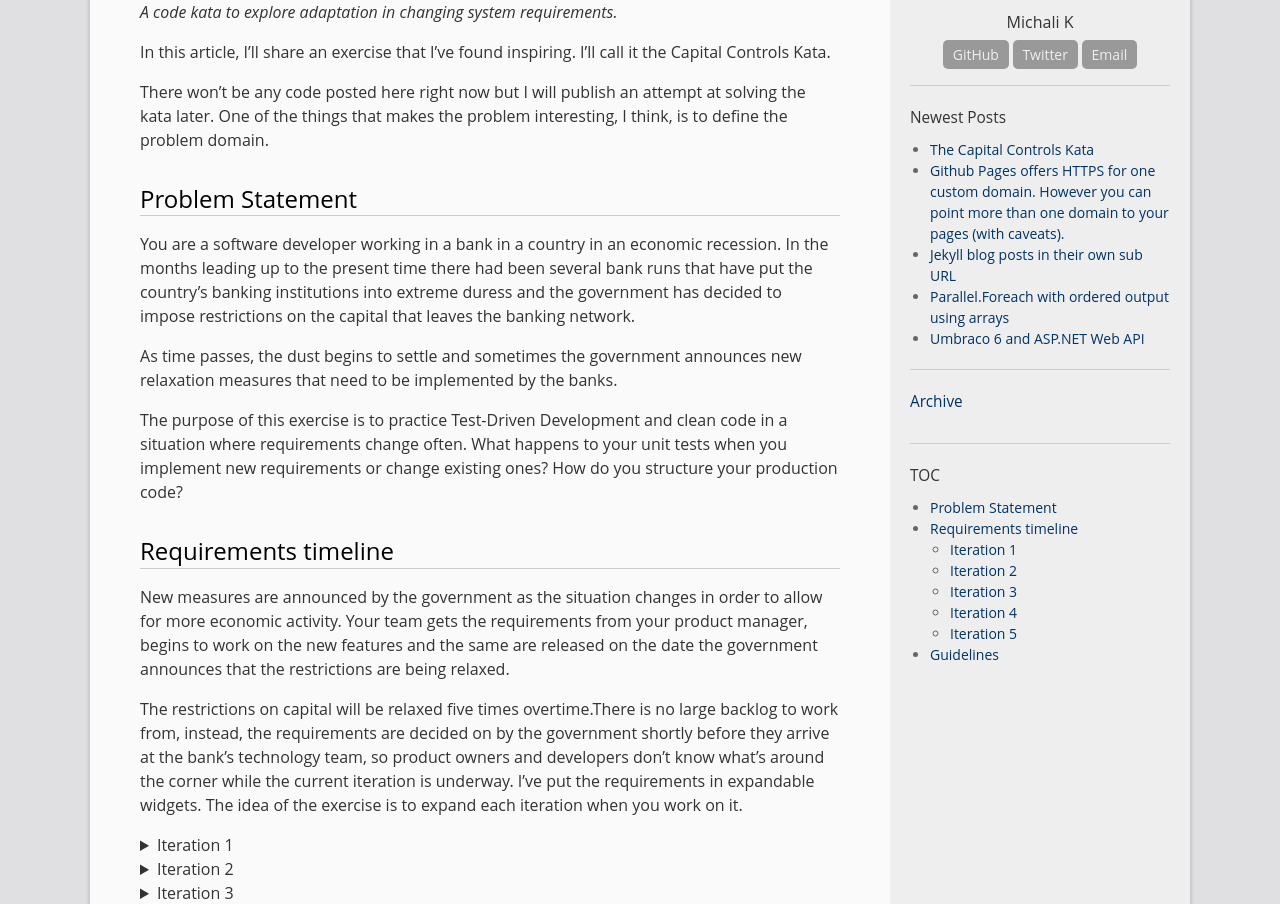
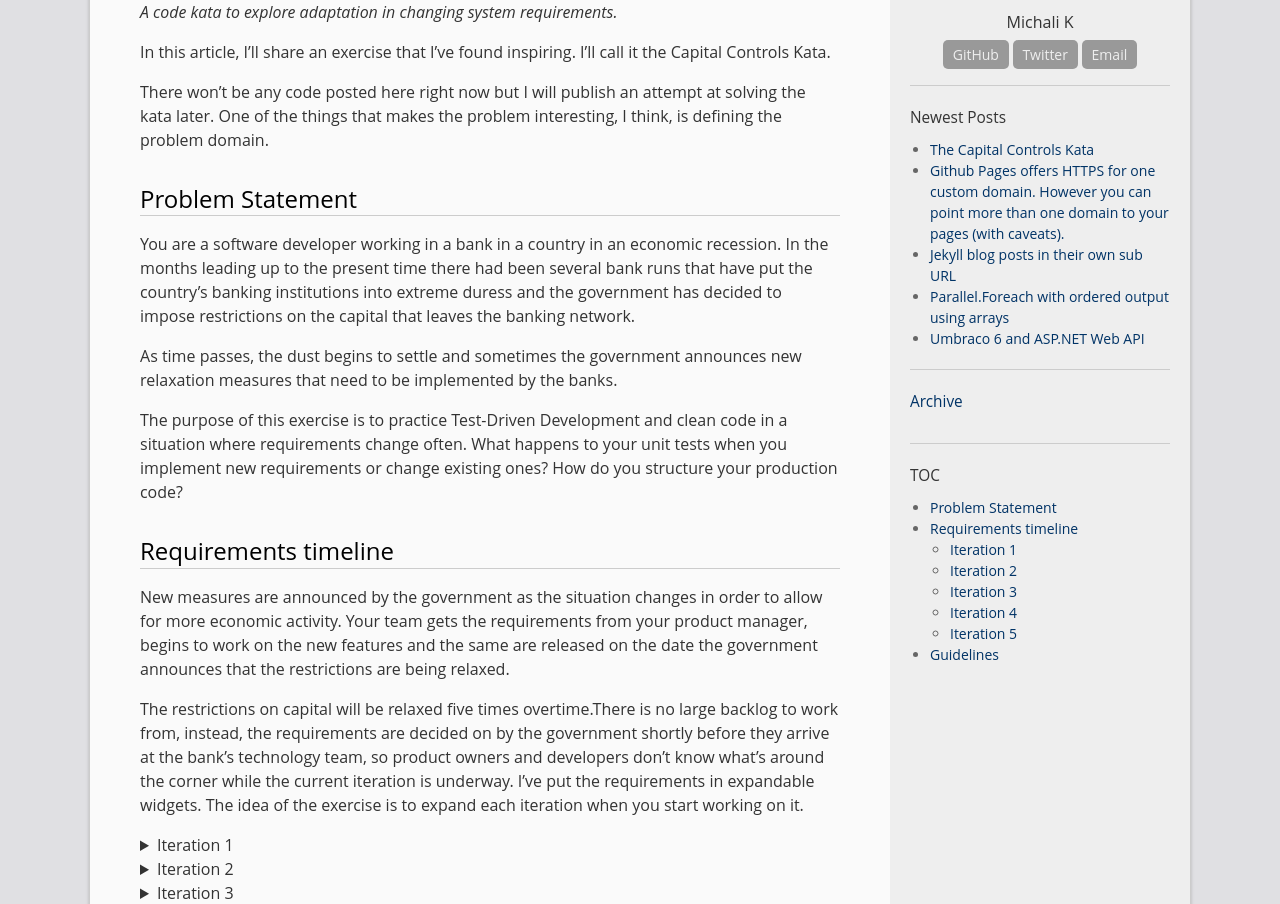
Before and after one commit to michali/blog, a Jekyll site: the page built from _posts/2020-05-02-capital-controls-programming-kata.md, in a window 1280 px wide. Shown: the part 267-1171 px from the top of the page. Built offline with Jekyll 4.4.1, drawn with Linux system fonts in a browser that asks for light colours; comment, search, counter and statistics services are not loaded.

Commit message:
Fixed text

```diff
--- a/_posts/2020-05-02-capital-controls-programming-kata.md
+++ b/_posts/2020-05-02-capital-controls-programming-kata.md
@@ -13,7 +13,7 @@ excerpt: A code kata to explore adaptation in changing system requirements.
 
 In this article, I'll share an exercise that I've found inspiring. I'll call it the Capital Controls Kata.
 
-There won't be any code posted here right now but I will publish an attempt at solving the kata later. One of the things that makes the problem interesting, I think, is to define the problem domain.
+There won't be any code posted here right now but I will publish an attempt at solving the kata later. One of the things that makes the problem interesting, I think, is defining the problem domain.
 
 ## Problem Statement
 
@@ -24,9 +24,10 @@ As time passes, the dust begins to settle and sometimes the government announces
 The purpose of this exercise is to practice Test-Driven Development and clean code in a situation where requirements change often. What happens to your unit tests when you implement new requirements or change existing ones? How do you structure your production code?
 
 ## Requirements timeline
+
 New measures are announced by the government as the situation changes in order to allow for more economic activity. Your team gets the requirements from your product manager, begins to work on the new features and the same are released on the date the government announces that the restrictions are being relaxed.
 
-The restrictions on capital will be relaxed five times overtime.There is no large backlog to work from, instead, the requirements are decided on by the government shortly before they arrive at the bank's technology team, so product owners and developers don't know what's around the corner while the current iteration is underway. I've put the requirements in expandable widgets. The idea of the exercise is to expand each iteration when you work on it.
+The restrictions on capital will be relaxed five times overtime.There is no large backlog to work from, instead, the requirements are decided on by the government shortly before they arrive at the bank's technology team, so product owners and developers don't know what's around the corner while the current iteration is underway. I've put the requirements in expandable widgets. The idea of the exercise is to expand each iteration when you start working on it.
 
 <details>
   <summary>Iteration 1</summary>
```
